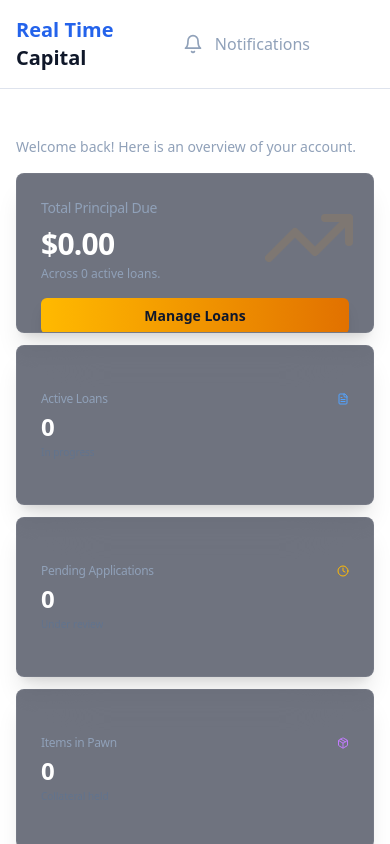
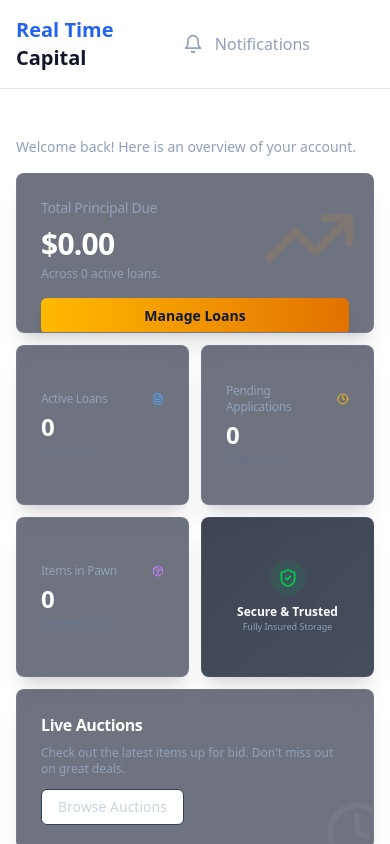
Before and after one commit to No1zee/Real-Time-Capital, a Next.js app in the folder pawn-system/: page /portal in a window 390 px wide. Built offline with nearby package versions, Linux system fonts and the light colour scheme; no server answers.

Commit message:
Optimize Customer Portal Grid: 2-col layout on mobile, reordered cards

```diff
--- a/pawn-system/src/app/portal/page.tsx
+++ b/pawn-system/src/app/portal/page.tsx
@@ -31,10 +31,10 @@
             </div>
 
             {/* Bento Grid Layout */}
-            <div className="grid grid-cols-1 md:grid-cols-4 gap-3 md:gap-4 auto-rows-[160px] md:auto-rows-[180px]">
+            <div className="grid grid-cols-2 md:grid-cols-4 gap-3 md:gap-4 auto-rows-[160px] md:auto-rows-[180px]">
 
                 {/* Main Stat: Total Debt (Large Card) */}
-                <Card className="glass-card md:col-span-2 md:row-span-2 flex flex-col justify-between relative overflow-hidden group">
+                <Card className="glass-card col-span-2 md:col-span-2 md:row-span-2 flex flex-col justify-between relative overflow-hidden group">
                     <div className="absolute top-0 right-0 p-4 opacity-10 group-hover:opacity-20 transition-opacity">
                         <TrendingUp className="w-24 md:w-32 h-24 md:h-32 text-amber-500" />
                     </div>
@@ -59,7 +59,7 @@
                 </Card>
 
                 {/* Stat: Active Loans */}
-                <Card className="glass-card md:col-span-1 flex flex-col justify-center hover:border-amber-500/50 transition-colors cursor-pointer group relative">
+                <Card className="glass-card col-span-1 md:col-span-1 flex flex-col justify-center hover:border-amber-500/50 transition-colors cursor-pointer group relative">
                     <Link href="/portal/loans?status=ACTIVE" className="absolute inset-0 z-10">
                         <span className="sr-only">View Active Loans</span>
                     </Link>
@@ -76,7 +76,7 @@
                 </Card>
 
                 {/* Stat: Pending Loans */}
-                <Card className="glass-card md:col-span-1 flex flex-col justify-center hover:border-amber-500/50 transition-colors cursor-pointer group relative">
+                <Card className="glass-card col-span-1 md:col-span-1 flex flex-col justify-center hover:border-amber-500/50 transition-colors cursor-pointer group relative">
                     <Link href="/portal/loans" className="absolute inset-0 z-10">
                         <span className="sr-only">View Pending Loans</span>
                     </Link>
@@ -93,7 +93,7 @@
                 </Card>
 
                 {/* Stat: Items in Pawn */}
-                <Card className="glass-card md:col-span-1 flex flex-col justify-center hover:border-amber-500/50 transition-colors cursor-pointer group relative">
+                <Card className="glass-card col-span-1 md:col-span-1 flex flex-col justify-center hover:border-amber-500/50 transition-colors cursor-pointer group relative">
                     <Link href="/portal/loans" className="absolute inset-0 z-10">
                         <span className="sr-only">View Items</span>
                     </Link>
@@ -109,8 +109,22 @@
                     </CardContent>
                 </Card>
 
+                {/* Trust Signal (Moved up to fit grid) */}
+                <Card className="glass-card col-span-1 md:col-span-2 flex items-center justify-center bg-gradient-to-br from-slate-900/50 to-slate-800/50">
+                    <CardContent className="flex flex-col md:flex-row items-center text-center md:text-left gap-2 md:gap-4 p-3 md:p-6">
+                        <div className="p-2 md:p-3 rounded-full bg-green-500/10 text-green-500">
+                            <ShieldCheck className="w-5 h-5 md:w-8 md:h-8" />
+                        </div>
+                        <div>
+                            <h3 className="font-semibold text-xs md:text-base text-white">Secure & Trusted</h3>
+                            <p className="text-[10px] md:text-xs text-slate-400 hidden md:block">Your items are stored in our secure, insured facility.</p>
+                            <p className="text-[9px] text-slate-400 md:hidden">Fully Insured Storage</p>
+                        </div>
+                    </CardContent>
+                </Card>
+
                 {/* Quick Action: Auctions */}
-                <Card className="glass-card md:col-span-2 flex flex-col justify-center relative overflow-hidden group">
+                <Card className="glass-card col-span-2 md:col-span-2 flex flex-col justify-center relative overflow-hidden group">
                     <div className="absolute -right-4 -bottom-4 opacity-5 group-hover:opacity-10 transition-opacity">
                         <Clock className="w-16 md:w-24 h-16 md:h-24 text-white" />
                     </div>
@@ -129,19 +143,6 @@
                     </CardContent>
                 </Card>
 
-                {/* Trust Signal */}
-                <Card className="glass-card md:col-span-2 flex items-center justify-center bg-gradient-to-br from-slate-900/50 to-slate-800/50">
-                    <CardContent className="flex items-center gap-3 md:gap-4 p-4 md:p-6">
-                        <div className="p-2 md:p-3 rounded-full bg-green-500/10 text-green-500">
-                            <ShieldCheck className="w-6 h-6 md:w-8 md:h-8" />
-                        </div>
-                        <div>
-                            <h3 className="font-semibold text-sm md:text-base text-white">Secure & Trusted</h3>
-                            <p className="text-[10px] md:text-xs text-slate-400">Your items are stored in our secure, insured facility.</p>
-                        </div>
-                    </CardContent>
-                </Card>
-
             </div>
         </div>
     )
```
